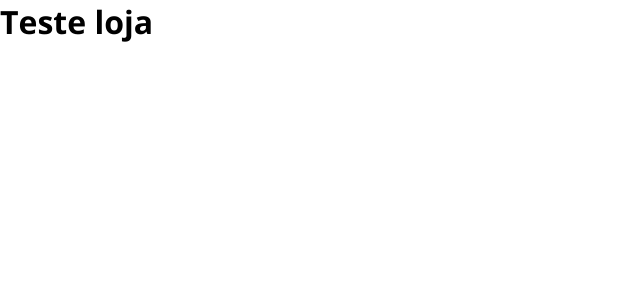
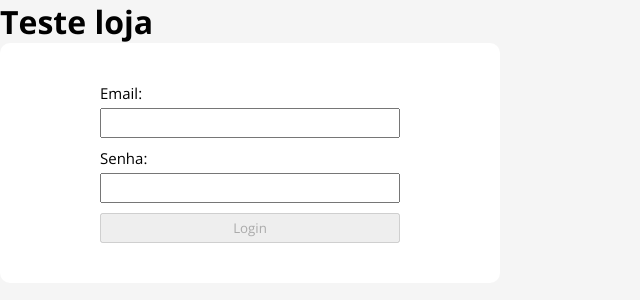
Before and after one commit to cayosantana/store-app-unifel, a React (Vite) app: page / in a window 1280 px wide. Shown: the top 300 px of the page, without its empty margins (0-640 px from the left). Built offline with nearby package versions, Linux system fonts and the light colour scheme.

Commit message:
Create Login
Componente

```diff
--- /dev/null
+++ b/src/components/login.css
@@ -0,0 +1,33 @@
+.container-login {
+    display: flex;
+    width: 500px;
+    background-color: white;
+    border-radius: 10px;
+}
+
+.container-login form {
+    display: flex;
+    flex-direction: column;
+    gap: 10px;
+    margin: 40px auto;
+}
+
+.login-email, .login-senha {
+    display: flex;
+    flex-direction: column;
+    gap: 5px;
+}
+
+.login-email input, .login-senha input {
+    width: 300px;
+    height: 30px;
+}
+
+.botao {
+    width: 300px;
+    height: 30px;
+}
+
+.login-email p, .login-senha p {
+    font-size: 15px;
+}
--- /dev/null
+++ b/src/components/login.jsx
@@ -0,0 +1,39 @@
+import React, { useState } from 'react';
+import './login.css'
+
+function Login() {
+  const [email, setEmail] = useState('');
+  const [password, setPassword] = useState('');
+
+  const validateEmail = (email) => {
+    const re = /^(([^<>()\[\]\\.,;:\s@"]+(\.[^<>()\[\]\\.,;:\s@"]+)*)|(".+"))@((\[[0-9]{1,3}\.[0-9]{1,3}\.[0-9]{1,3}\.[0-9]{1,3}\])|(([a-zA-Z\-0-9]+\.)+[a-zA-Z]{2,}))$/;
+    return re.test(String(email).toLowerCase());
+  }
+
+  const isValid = () => {
+    return validateEmail(email) && password.length >= 8;
+  }
+
+  const handleSubmit = (event) => {
+    event.preventDefault();
+    // Implementar a lógica de login aqui
+  }
+
+  return (
+    <div className='container-login'>
+        <form onSubmit={handleSubmit}>
+          <label className='login-email'>
+            <p>Email:</p>
+            <input type="email" value={email} onChange={(e) => setEmail(e.target.value)} required />
+          </label>
+          <label className='login-senha'>
+            <p>Senha:</p>
+            <input type="password" value={password} onChange={(e) => setPassword(e.target.value)} required />
+          </label>
+          <input className='botao' type="submit" value="Login" disabled={!isValid()} />
+        </form>
+    </div>
+  );
+}
+
+export default Login;
--- a/src/global.css
+++ b/src/global.css
@@ -6,3 +6,7 @@
     box-sizing: border-box;
     font-family: "Open Sans", sans-serif;
 }
+
+body {
+    background-color: #F5F5F5;
+}
--- a/src/pages/home.jsx
+++ b/src/pages/home.jsx
@@ -1,4 +1,5 @@
 import React from 'react';
+import Login from '../components/login';
 
 
 function Home() {
@@ -7,6 +8,7 @@ function Home() {
   return (
     <>
       <h1>Teste loja</h1>
+      <Login />
     </>
   )
 }
```
